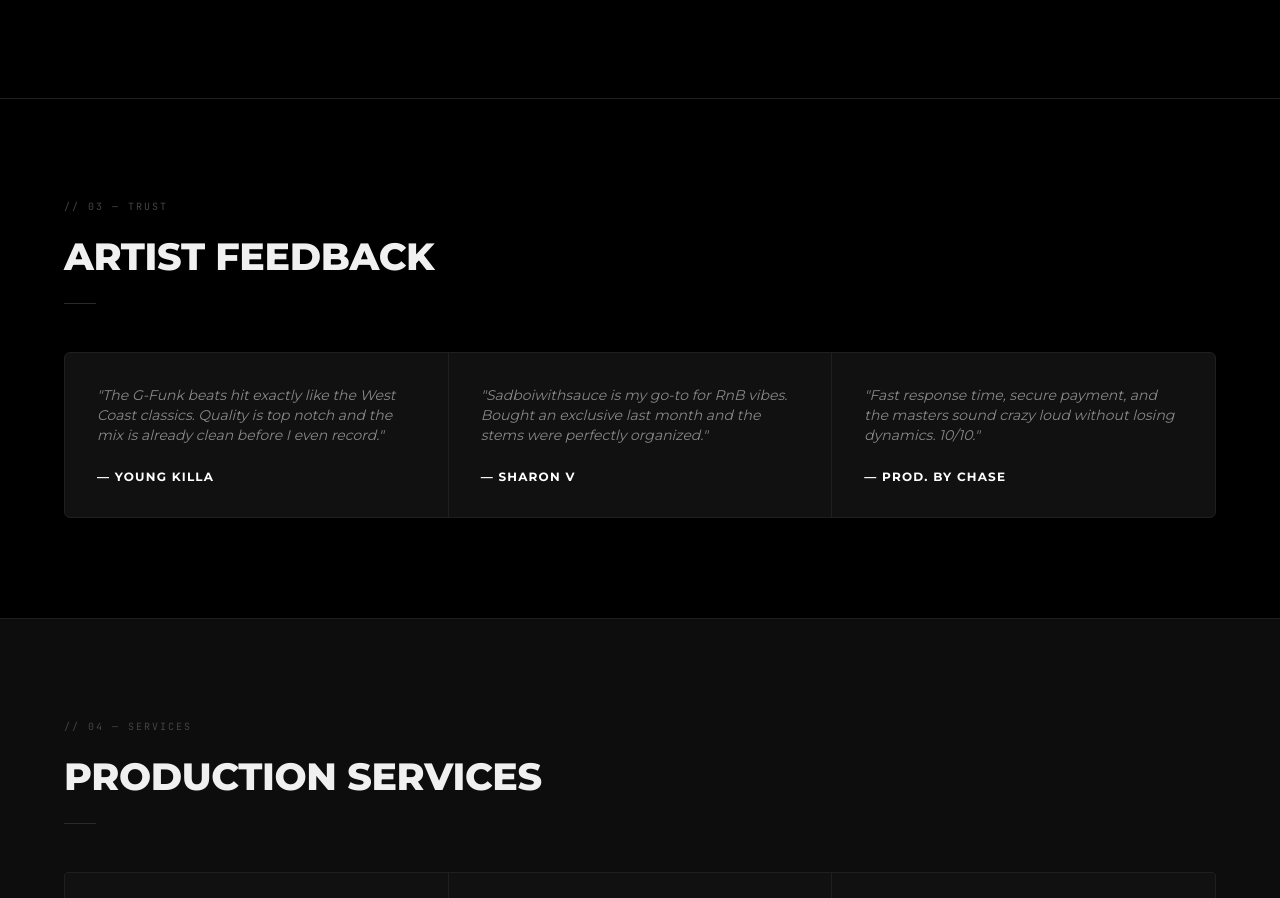
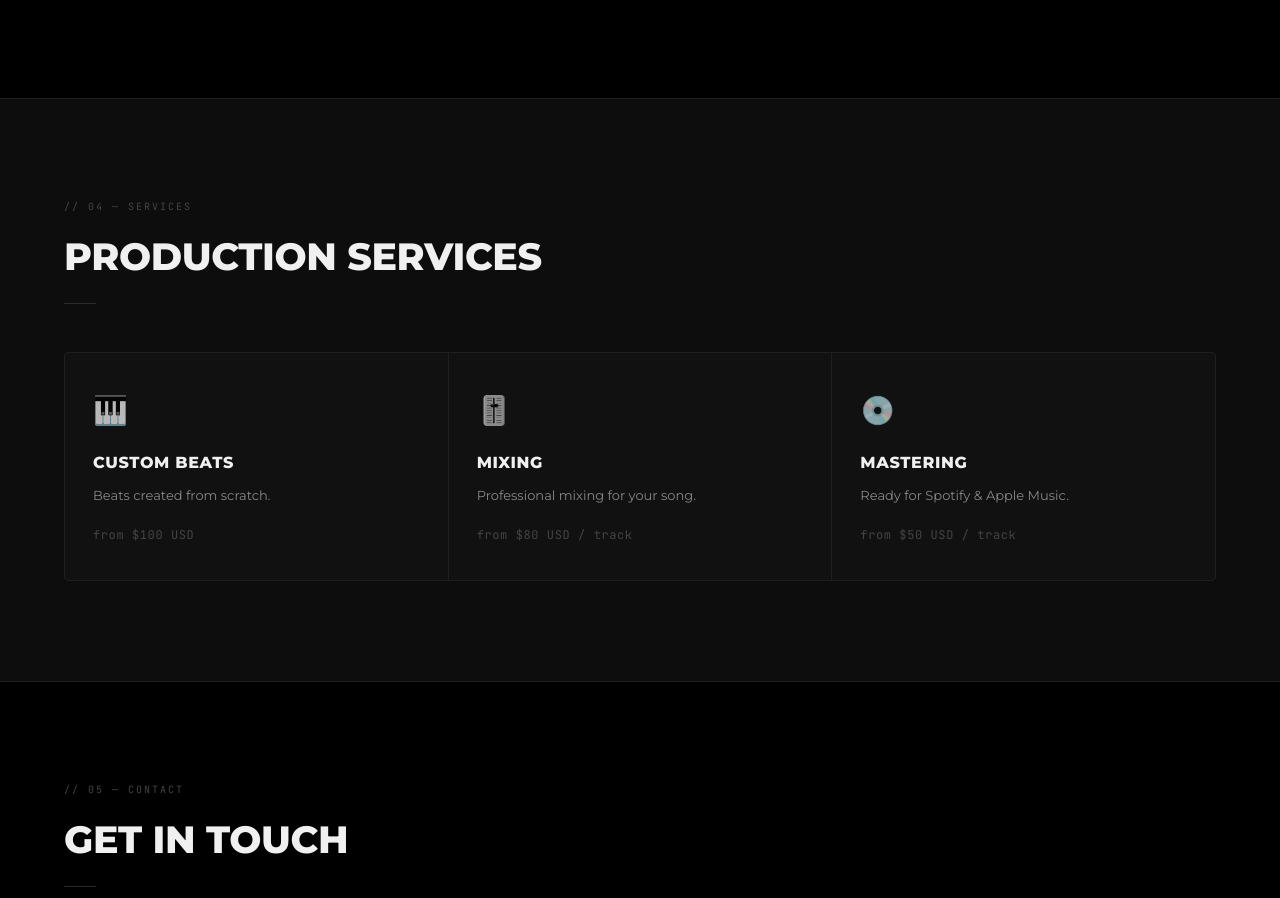
Before and after one commit to sadboiwithsauce/sadboiwithsaucee, a plain HTML site: page index.html in a window 1280 px wide. Shown: the part 3466-4364 px from the top of the page. Drawn offline with nearby package versions, Linux system fonts and the light colour scheme.

Commit message:
new beats

```diff
--- a/index.html
+++ b/index.html
@@ -561,29 +561,7 @@
     </div>
   </section>
 
-  <section id="testimonials" style="background:var(--bg); border-top:1px solid var(--border)">
-    <div class="section">
-      <div class="fade-in">
-        <div class="section-label">// 03 — Trust</div>
-        <h2 class="section-title">Artist Feedback</h2>
-        <div class="section-sep"></div>
-      </div>
-      <div class="grid grid-cols-1 md:grid-cols-3 gap-px bg-[#1f1f1f] border border-[#1f1f1f] rounded-md overflow-hidden fade-in">
-        <div class="bg-[#111] p-5 md:p-8 hover:bg-[#161616] transition-colors">
-          <p class="text-[#888] text-sm italic mb-6">"The G-Funk beats hit exactly like the West Coast classics. Quality is top notch and the mix is already clean before I even record."</p>
-          <div class="font-bold text-white text-xs uppercase tracking-widest">— Young Killa</div>
-        </div>
-        <div class="bg-[#111] p-5 md:p-8 hover:bg-[#161616] transition-colors">
-          <p class="text-[#888] text-sm italic mb-6">"Sadboiwithsauce is my go-to for RnB vibes. Bought an exclusive last month and the stems were perfectly organized."</p>
-          <div class="font-bold text-white text-xs uppercase tracking-widest">— Sharon V</div>
-        </div>
-        <div class="bg-[#111] p-5 md:p-8 hover:bg-[#161616] transition-colors">
-          <p class="text-[#888] text-sm italic mb-6">"Fast response time, secure payment, and the masters sound crazy loud without losing dynamics. 10/10."</p>
-          <div class="font-bold text-white text-xs uppercase tracking-widest">— Prod. by Chase</div>
-        </div>
-      </div>
-    </div>
-  </section>
+
 
   <section id="services" style="background:var(--surface); border-top:1px solid var(--border); border-bottom:1px solid var(--border)">
     <div class="section">
```
